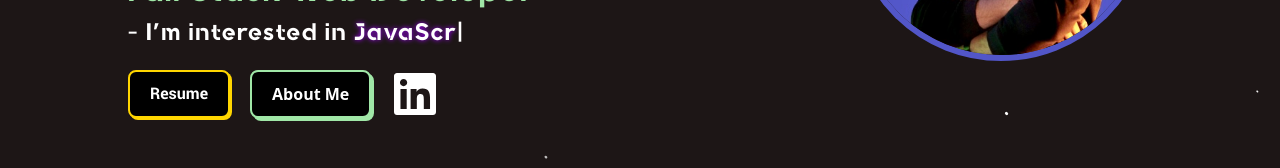
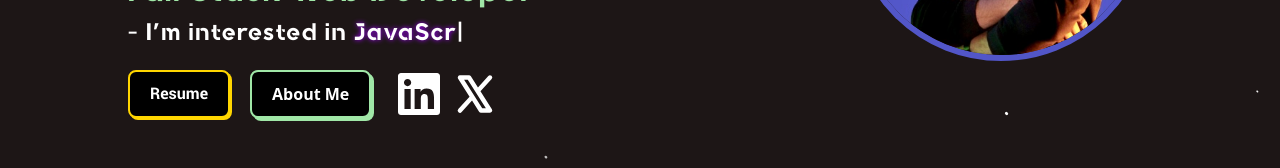
Before and after one commit to AtharvKasar04/Portfolio_Website_Revamped, a React (Vite) app in the folder client/: page / in a window 1280 px wide. Shown: the part 490-658 px from the top of the page. Built offline with nearby package versions, Linux system fonts and the light colour scheme; a web font is replaced by a local one.

Commit message:
x-link added

```diff
--- a/client/src/assets/styles/Home.css
+++ b/client/src/assets/styles/Home.css
@@ -59,11 +59,24 @@
     color: white;
     font-size: 48px;
     transition: 0.3s ease-out;
+    margin: 0px 4px;
 }
 
 #linkedinLogo:hover{
     transform: scale(1.05);
     color: #0a66c2;
+}
+
+#xLogo{
+    color: white;
+    font-size: 48px;
+    transition: 0.3s ease-out;
+    margin: 0px 4px;
+}
+
+#xLogo:hover{
+    background-color: black;
+    transform: scale(1.05);
 }
 
 #resumeBtn {
--- a/client/src/components/Home.tsx
+++ b/client/src/components/Home.tsx
@@ -4,6 +4,7 @@ import { useEffect, useRef, useState } from "react";
 import Typed from "typed.js";
 import myImg from "../assets/images/IMG_7547.jpg";
 import { FaLinkedin } from "react-icons/fa";
+import { PiXLogoBold } from "react-icons/pi";
 
 const Home: React.FC = () => {
   const typedElement = useRef<HTMLSpanElement | null>(null);
@@ -84,6 +85,8 @@ const Home: React.FC = () => {
             <button id="aboutBtn" onClick={() => scrollToSection("about")}>About Me</button>
 
             <a href="https://www.linkedin.com/in/atharv-kasar-03aa34258/" id="linkedinLogo" target="_blank"><FaLinkedin/></a>
+
+            <a href="https://x.com/ATHARVKASAR6" target="_blank" id="xLogo"><PiXLogoBold/></a>
           </div>
         </div>
 
```
